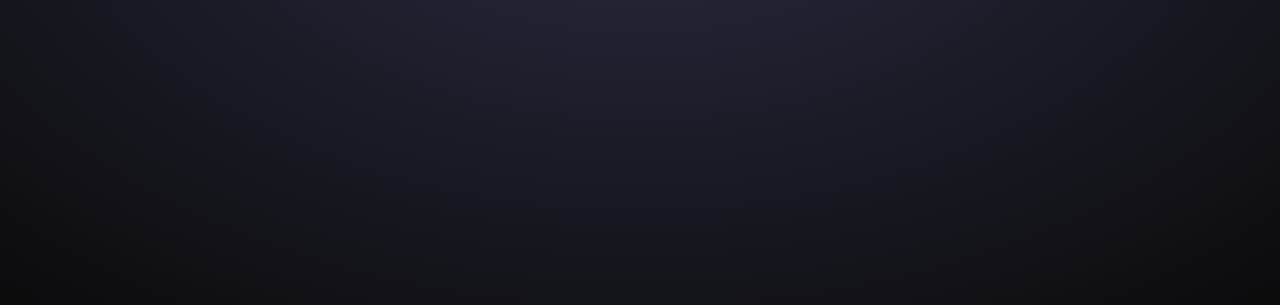
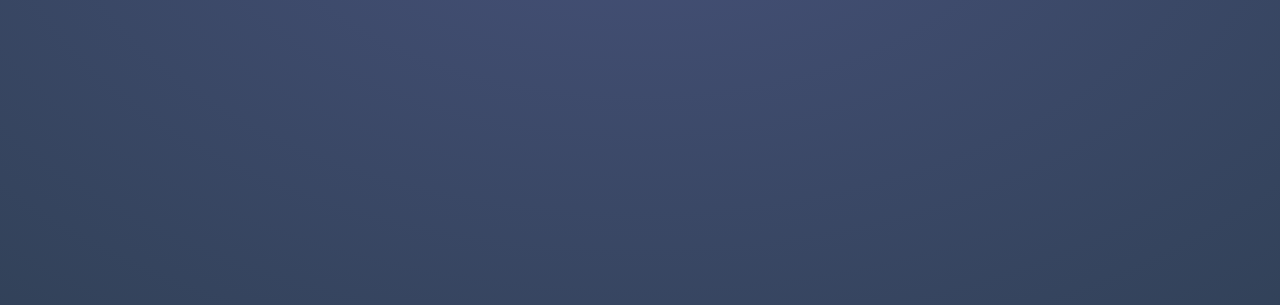
Before and after one commit to Sergiolpz-dev/To-Do-List, a website: page src/index.html in a window 1280 px wide. Shown: the top 305 px of the page. Drawn offline with Linux system fonts and the light colour scheme.

Commit message:
BG Change

```diff
--- a/src/index.html
+++ b/src/index.html
@@ -7,7 +7,7 @@
     <link rel="stylesheet" href="./output.css">
 </head>
 <body>
-    <section class="w-full min-h-screen flex items-center bg-neutral-950 bg-[radial-gradient(ellipse_80%_80%_at_50%_-20%,rgba(120,119,198,0.3),rgba(255,255,255,0))] ">
+    <section class="w-full min-h-screen flex items-center bg-slate-700 bg-[radial-gradient(ellipse_80%_80%_at_50%_-20%,rgba(120,119,198,0.3),rgba(255,255,255,0))] ">
 
         <div class="bg-gray-300 w-5/6 max-w-96 sm:w-96  m-auto  px-4 py-7 rounded-3xl">
             <h1 class="flex items-center font-bold text-2xl ml-1 mb-6">
```
Also changed, not shown: src/output.css.
